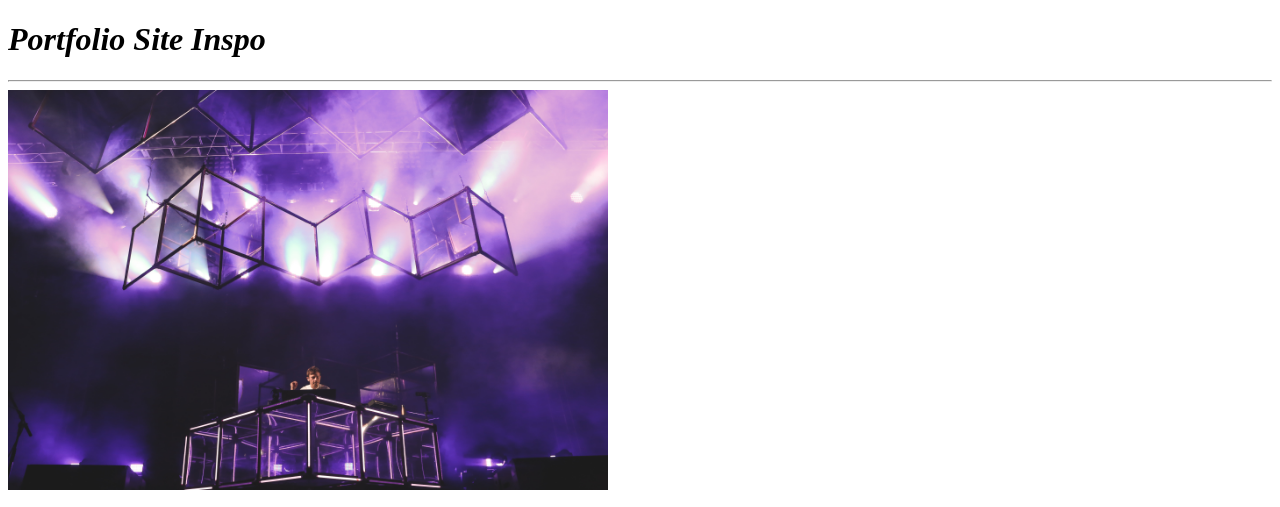
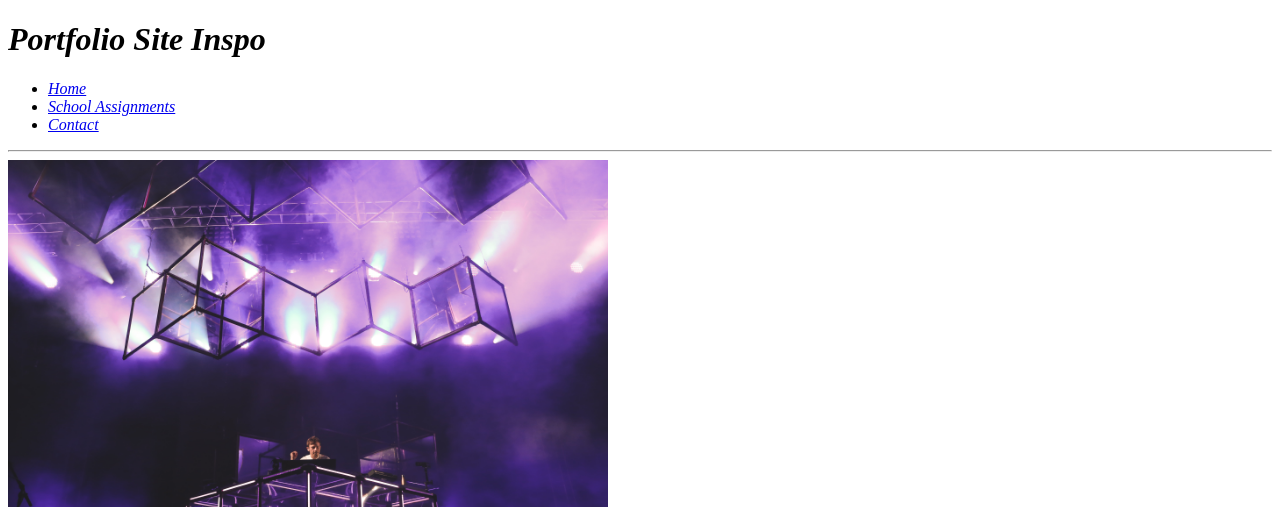
Before and after one commit to io-rocavi/Portfolio, a plain HTML site: page index.html in a window 1280 px wide. Shown: the top 507 px of the page. Drawn offline with Linux system fonts and the light colour scheme.

Commit message:
assignments directory

```diff
--- a/index.html
+++ b/index.html
@@ -6,6 +6,13 @@
   </head>
   <body>
     <h1><i>Portfolio Site Inspo</h1>
+      <nav>
+        <ul>
+          <li><a href="/">Home</a></li>
+          <li><a href="Assignments/Assignments.html">School Assignments</a></li>
+          <li><a href="#">Contact</a></li>
+        </ul>
+      </nav>
     <hr/>
 <img src="Assets/Toronto_stage.jpg" alt="A look at a stage in Toronto" width="600px">
 <p> I have always been fascinated with visual arts and how they are so closely
```
Also changed, not shown: Assignments/Assignments.html (added, +16 -0 lines).
